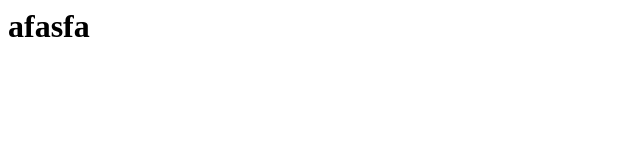
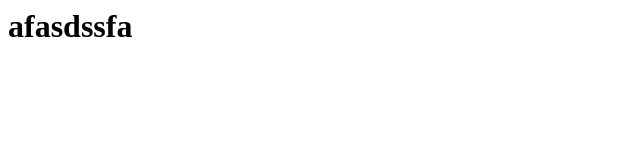
Before and after one commit to jaise007/demo1, a plain HTML site: page index.html in a window 1280 px wide. Shown: the whole page, without its empty margins (0-640 px from the left). Drawn offline with Linux system fonts and the light colour scheme.

Commit message:
Update index.html

```diff
--- a/index.html
+++ b/index.html
@@ -1 +1 @@
-<h1>afasfa<h1>
+<h1>afasdssfa<h1>
```
